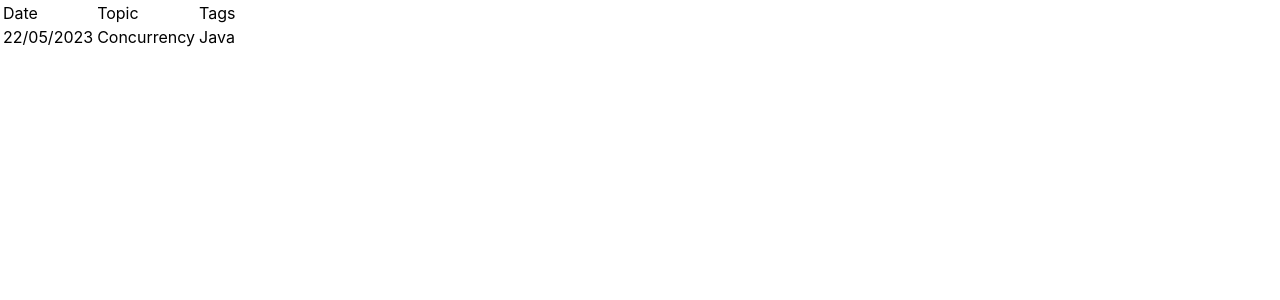
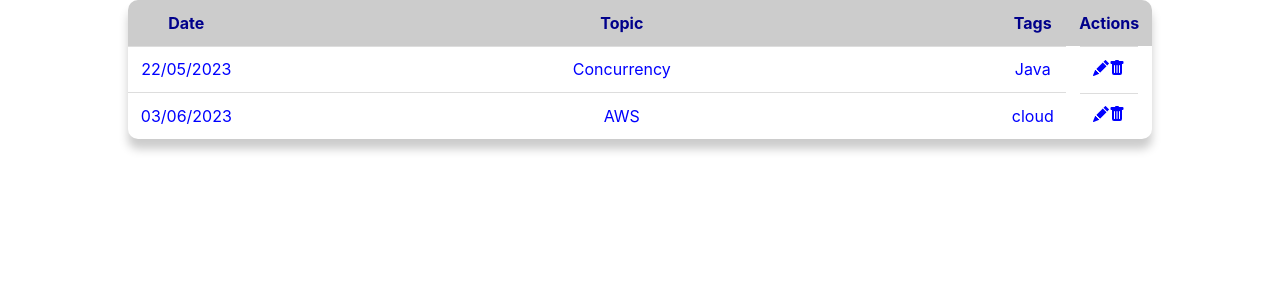
Before and after one commit to akshaychincholkar/revision-manager-ui, a React (Create React App) app in the folder revision-manager/: page / in a window 1280 px wide. Shown: the top 300 px of the page. Built offline with nearby package versions, Linux system fonts and the light colour scheme.

Commit message:
new update for table view

```diff
--- a/revision-manager/package.json
+++ b/revision-manager/package.json
@@ -8,6 +8,7 @@
     "@testing-library/user-event": "^13.5.0",
     "react": "^18.2.0",
     "react-dom": "^18.2.0",
+    "react-icons": "^4.9.0",
     "react-scripts": "5.0.1",
     "web-vitals": "^2.1.4"
   },
--- /dev/null
+++ b/revision-manager/src/components/Main.js
@@ -0,0 +1,8 @@
+import React from 'react'
+import Table from './Table'
+
+export const Main = () => {
+  return (
+    <Table/>
+  )
+}
--- a/revision-manager/src/components/Table.css
+++ b/revision-manager/src/components/Table.css
@@ -1,5 +1,51 @@
-.App{
+.table-wrapper{
+    width: 100%;
+}
+.table{
+    display: block;
+    overflow: hidden;
+    table-layout: auto;
+    border-collapse: collapse;
+    box-shadow: 0px 10px 10px #ccc;
+    border-radius: 10px;
+    white-space: nowrap;
+    width: 100em;
+    max-width: 80%;
+    margin: auto;
+    overflow-x: auto;
+    text-align: center;
+    /* flex-direction: column; */
+    /* align-items: center; */
+    /* overflow: hidden; */
+    /* justify-content: center; */
+    /* height: 100vh; */
+    /* background-color: #faf9f6; */
+    /* overflow-x: auto; */
+}
+.table thead{
+    background-color: #ccc;
+    color:darkblue;
+    /* font-weight: bold; */
+    /* font-size: 21px; */
+    /* align-items: center; */
+
+}
+.table th,
+.table td {
+    padding: 0.8rem;
+}
+.table td {
+    border-top: 0.5px solid #ddd;
+    overflow: hidden;
+    text-overflow: ellipsis;
+}
+.table tbody tr:hover {
+    background-color: #eee;
+}
+.expand{
+    width: 100%;
+}
+.actions{
     display: flex;
-    flex-direction: column;
-    align-items: center;
+    justify-content: space-around;
 }
--- a/revision-manager/src/components/Table.js
+++ /dev/null
@@ -1,24 +0,0 @@
-import "./Table.css";
-function Table(){
-    return(
-        <div>
-            <table>
-                <thead>
-                    <tr>
-                        <td>Date</td>
-                        <td>Topic</td>
-                        <td>Tags</td>
-                    </tr>
-                </thead>
-                <tbody>
-                    <tr>
-                        <td>22/05/2023</td>
-                        <td>Concurrency</td>
-                        <td>Java</td>
-                    </tr>
-                </tbody>
-            </table>
-        </div>
-    )
-}
-export default Table;
--- /dev/null
+++ b/revision-manager/src/components/Table.jsx
@@ -0,0 +1,45 @@
+import React from "react";
+import { ReactDOM } from "react";
+import {BsFillTrashFill,BsFillPencilFill} from "react-icons/bs"
+import "./Table.css"
+export const Table = () => {
+    return(
+        <div className="table-wrapper">
+            <table style={{color:"blue"}} className="table">
+                <thead>
+                    <tr>
+                        <th>Date</th>
+                        <th className="expand">Topic</th>
+                        <th>Tags</th>
+                        <th>Actions</th>
+                    </tr>
+                </thead>
+                <tbody>
+                    <tr>
+                        <td>22/05/2023</td>
+                        <td>Concurrency</td>
+                        <td>Java</td>
+                        <span>
+                            <td>
+                                <BsFillPencilFill/>
+                                <BsFillTrashFill/>
+                            </td>
+                        </span>
+                    </tr>
+                    <tr>
+                        <td>03/06/2023</td>
+                        <td>AWS</td>
+                        <td>cloud</td>
+                        <span>
+                            <td>
+                                <BsFillPencilFill/>
+                                <BsFillTrashFill/>
+                            </td>
+                        </span>
+                    </tr>
+                </tbody>
+            </table>
+        </div>
+    )
+}
+export default Table;
--- a/revision-manager/src/index.js
+++ b/revision-manager/src/index.js
@@ -4,12 +4,13 @@ import './index.css';
 import App from './App';
 import reportWebVitals from './reportWebVitals';
 import Table from './components/Table';
+import { Main } from './components/Main';
 
 const root = ReactDOM.createRoot(document.getElementById('root'));
 root.render(
   <React.StrictMode>
     {/* <App /> */}
-    <Table></Table>
+    <Main/>
   </React.StrictMode>
 );
 
```
Also changed, not shown: revision-manager/src/components/Tables.css (added), 1 other file (tests, documents, lock files or other folders).
